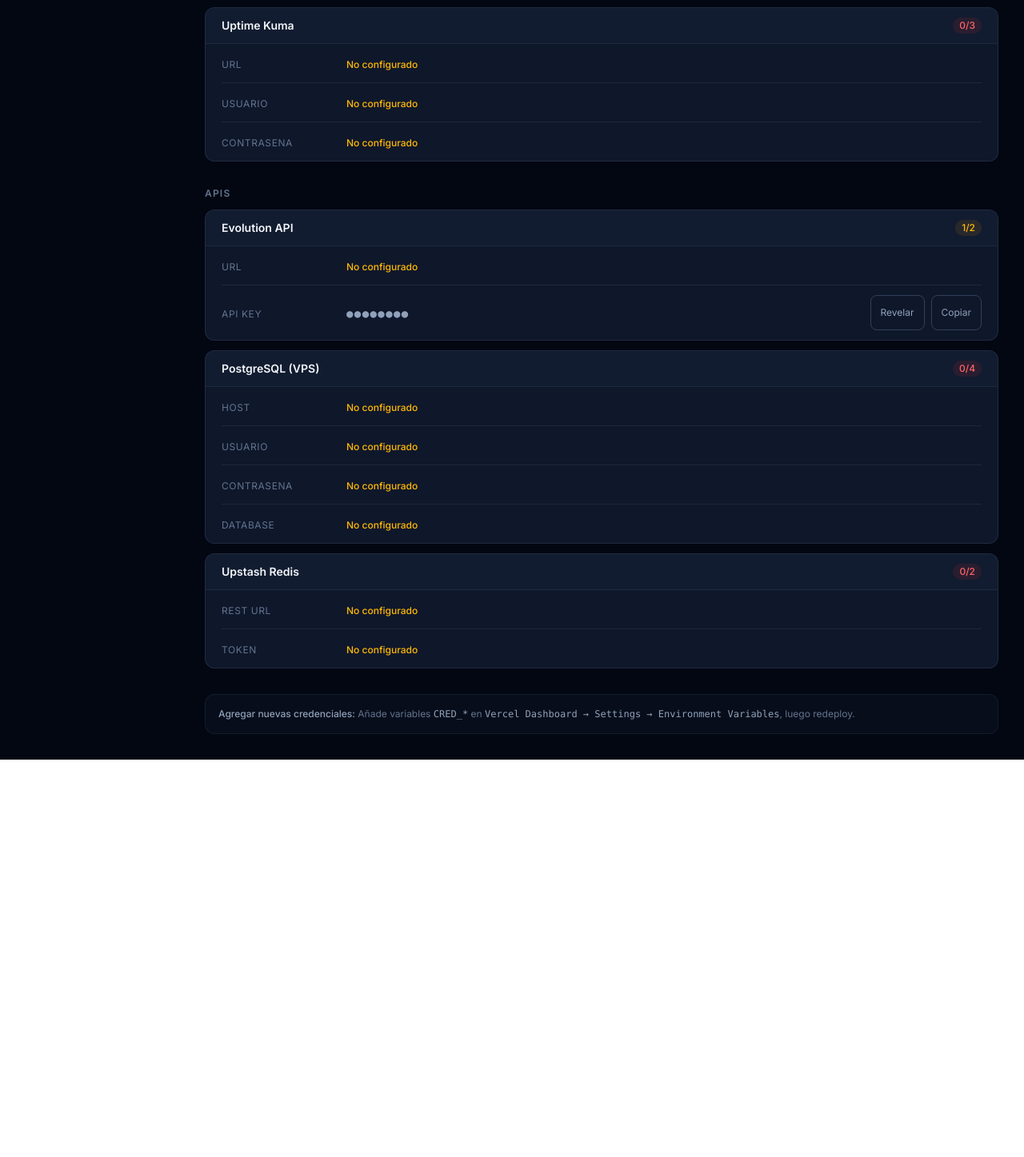
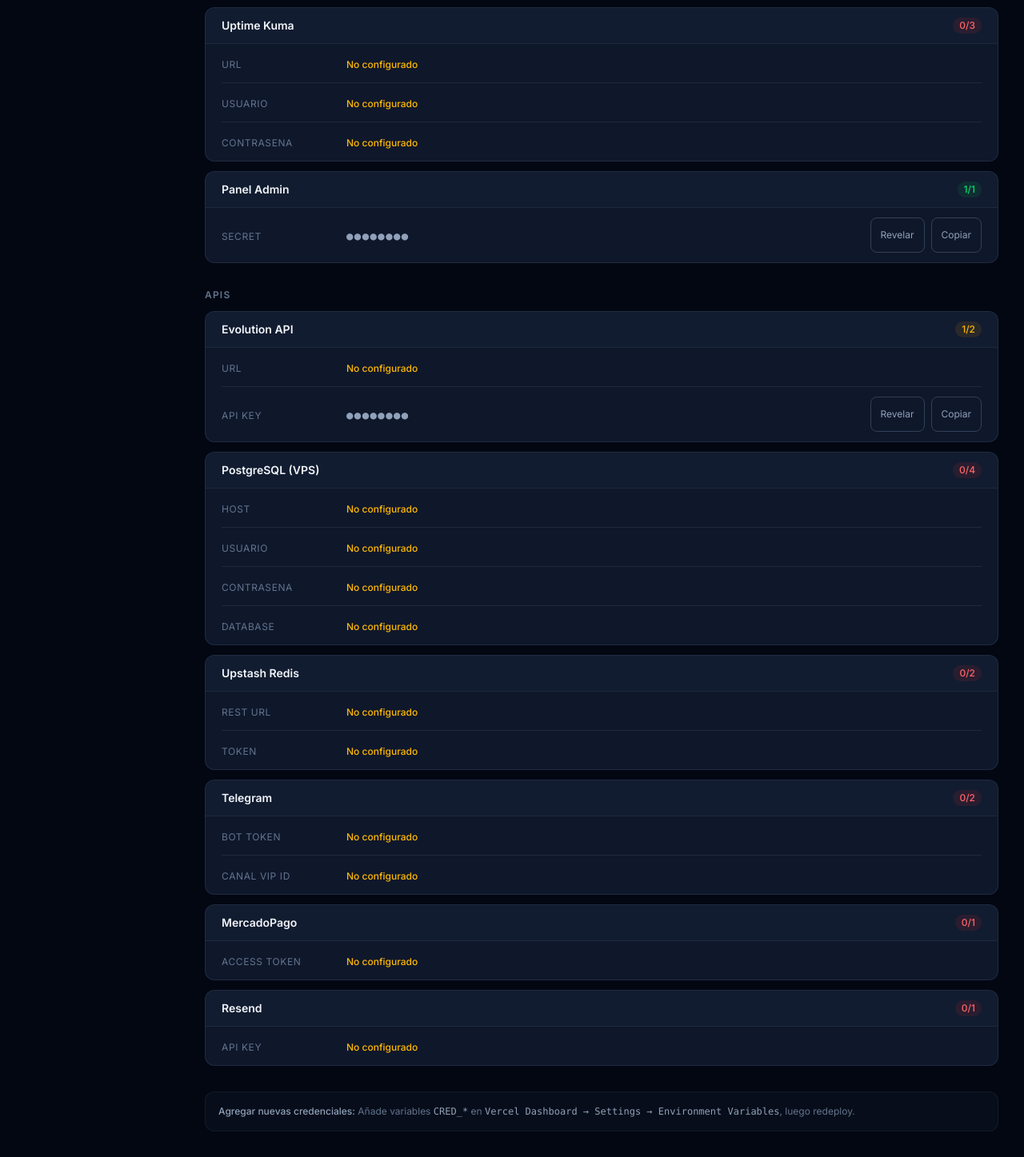
Before and after one commit to Wenraymati/smartproia-web, a Next.js app: page /admin/credentials in a window 1280 px wide. Shown: the part 802-2249 px from the top of the page at 80% size. Before the commit the page ends 1752 px from the top, so only its background shows below. Built offline with nearby package versions, Linux system fonts and the light colour scheme; no server answers.

Commit message:
feat(credentials): add Telegram, MercadoPago, Resend, Panel Admin services to vault

```diff
--- a/app/admin/(panel)/credentials/page.tsx
+++ b/app/admin/(panel)/credentials/page.tsx
@@ -18,7 +18,7 @@ const SERVICES = [
     fields: [
       { label: "IP", key: "CRED_SSH_IP", type: "text" as FieldType },
       { label: "Usuario", key: "CRED_SSH_USER", type: "text" as FieldType },
-      { label: "Clave SSH path", key: "CRED_SSH_KEY_PATH", type: "text" as FieldType },
+      { label: "Key path", key: "CRED_SSH_KEY_PATH", type: "text" as FieldType },
     ],
   },
   {
@@ -37,6 +37,13 @@ const SERVICES = [
       { label: "URL", key: "CRED_UPTIME_URL", type: "url" as FieldType },
       { label: "Usuario", key: "CRED_UPTIME_USER", type: "text" as FieldType },
       { label: "Contrasena", key: "CRED_UPTIME_PASS", type: "password" as FieldType },
+    ],
+  },
+  {
+    name: "Panel Admin",
+    group: "Apps",
+    fields: [
+      { label: "Secret", key: "CRED_ADMIN_SECRET", type: "password" as FieldType },
     ],
   },
   {
@@ -65,6 +72,28 @@ const SERVICES = [
       { label: "Token", key: "CRED_UPSTASH_TOKEN", type: "password" as FieldType },
     ],
   },
+  {
+    name: "Telegram",
+    group: "APIs",
+    fields: [
+      { label: "Bot Token", key: "CRED_TELEGRAM_TOKEN", type: "password" as FieldType },
+      { label: "Canal VIP ID", key: "CRED_TELEGRAM_CHANNEL", type: "text" as FieldType },
+    ],
+  },
+  {
+    name: "MercadoPago",
+    group: "APIs",
+    fields: [
+      { label: "Access Token", key: "CRED_MP_TOKEN", type: "password" as FieldType },
+    ],
+  },
+  {
+    name: "Resend",
+    group: "APIs",
+    fields: [
+      { label: "API Key", key: "CRED_RESEND_KEY", type: "password" as FieldType },
+    ],
+  },
 ] as const;
 
 export default function CredentialsPage() {
```
